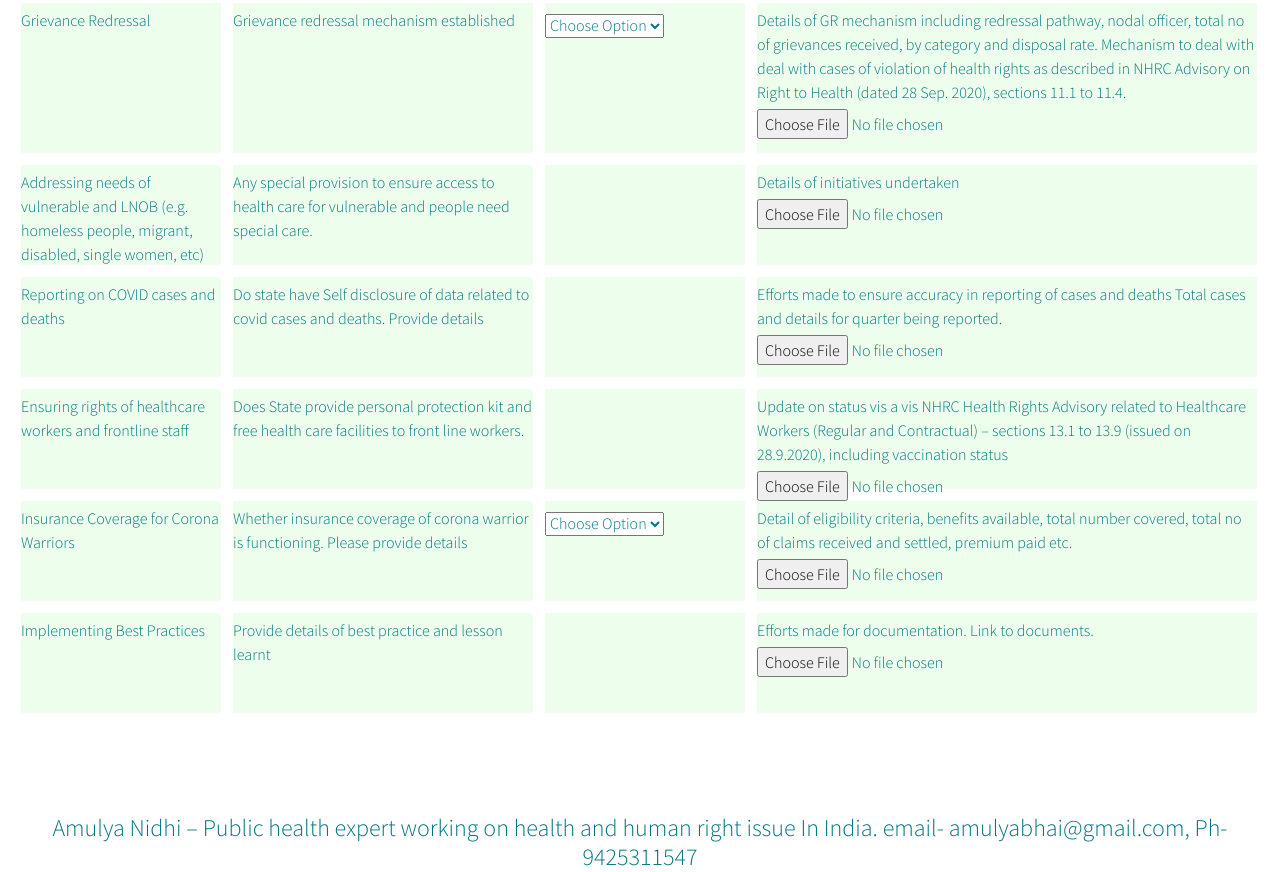
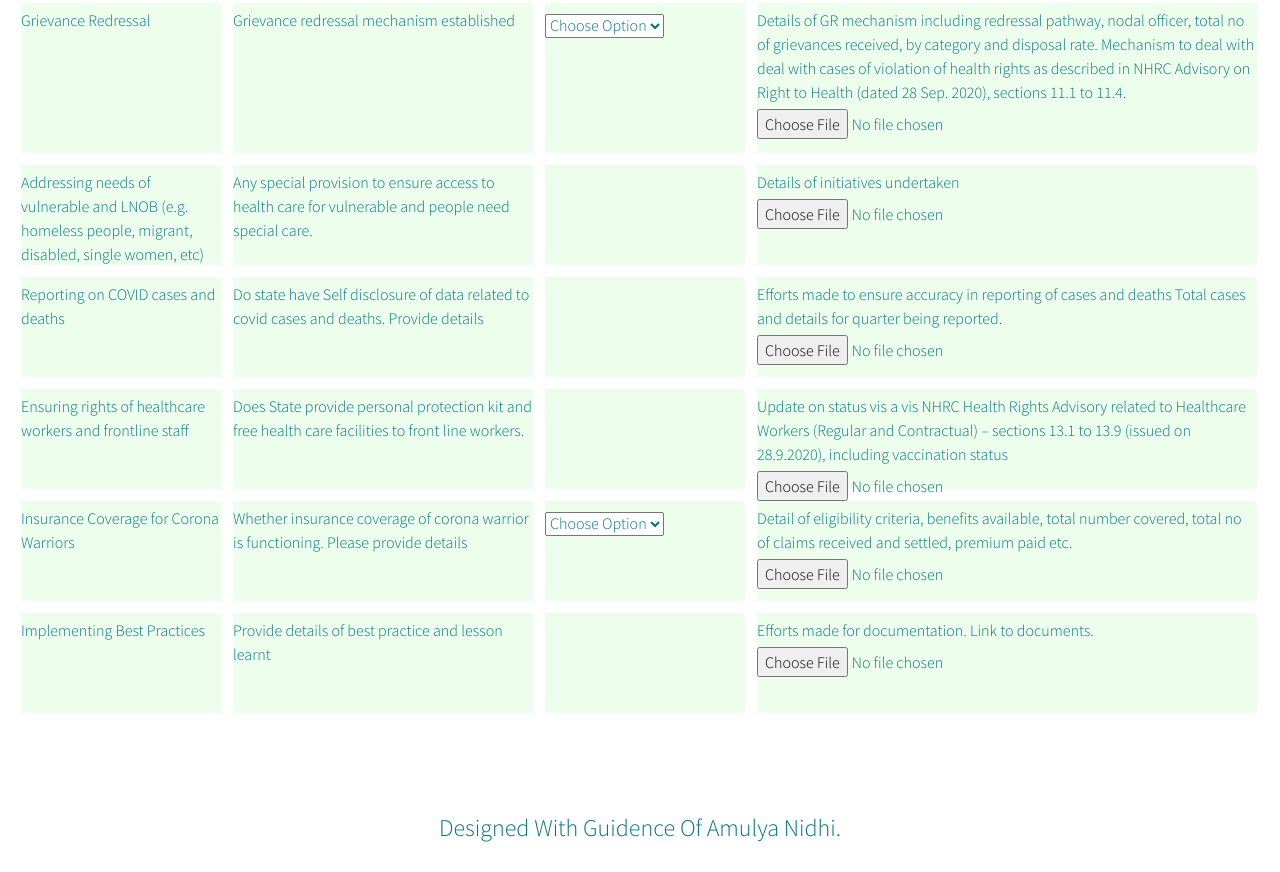
Before and after one commit to atulyaraj/matrix, a plain HTML site: page table.html in a window 1280 px wide. Shown: the part 3248-4120 px from the top of the page. After the commit the page ends 4091 px from the top, so only its background shows below. Drawn offline with nearby package versions, Linux system fonts and the light colour scheme.

Commit message:
Update table.html

```diff
--- a/table.html
+++ b/table.html
@@ -745,6 +745,6 @@
     </body>
 
     <footer>
-        <h4 class="text">Amulya Nidhi – Public health expert working on health and human right issue In India. email- amulyabhai@gmail.com, Ph- 9425311547</h4>
+        <h4 class="text">Designed With Guidence Of Amulya Nidhi.</h4>
     </footer>
 </html>
```
